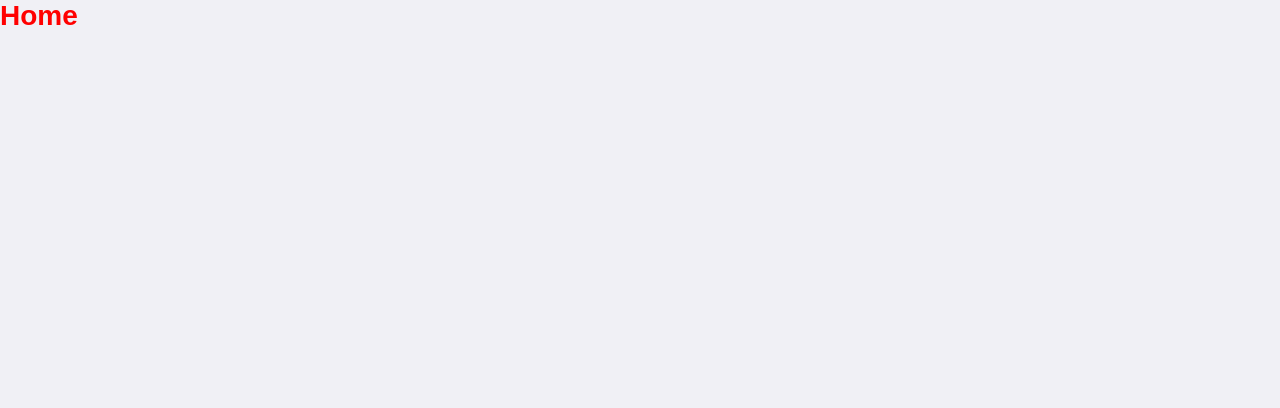
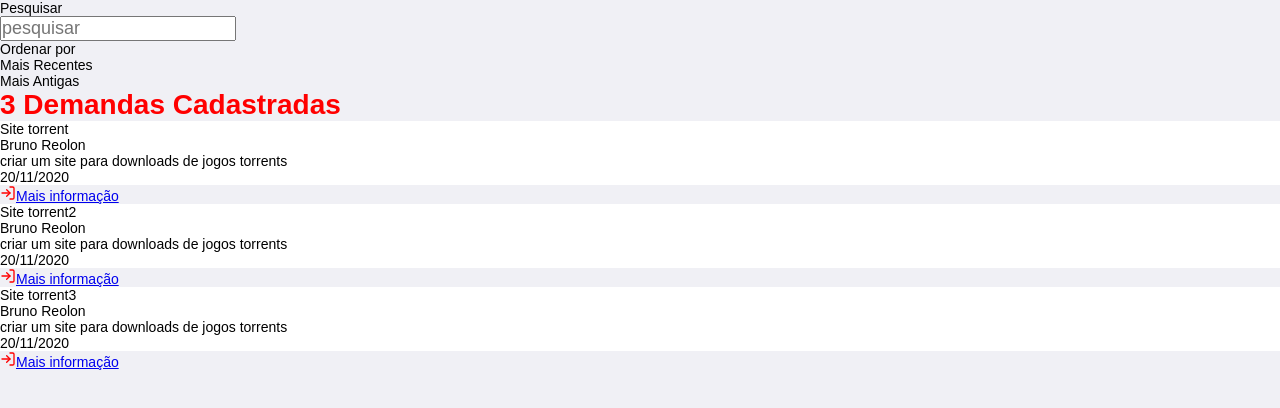
Before and after one commit to brunoreolon/demandas-front, a React (Create React App) app: page /home in a window 1280 px wide. Shown: the top 408 px of the page. Built offline with nearby package versions, Linux system fonts and the light colour scheme.

Commit message:
criando novas telas

```diff
--- a/src/pages/CadastroUsuario/index.js
+++ b/src/pages/CadastroUsuario/index.js
@@ -9,7 +9,7 @@ export default function CadastroUsuario(){
             <section>
                 <h1>Cadastro</h1>
 
-                <Link className="back-link" to="/">
+                <Link className="back-link" to="/logon">
                     <FiArrowLeft size={16} color="red"/>
                     Voltar
                 </Link>
@@ -38,7 +38,7 @@ export default function CadastroUsuario(){
                     <input placeholder="Uiversidade" type="text"/>
                 </div>
 
-                <button className="button" type="submit"> Cadastrar</button>
+                <button className="button" type="submit">Cadastrar</button>
             </form>
         </div>
     );
--- /dev/null
+++ b/src/pages/Coordenador/index.js
@@ -0,0 +1,8 @@
+import React from 'react'
+import './styles.css'
+
+export default function Aprovar(){
+    return(
+        <h1>Coordenador</h1>
+    );
+}
--- /dev/null
+++ b/src/pages/Demanda/index.js
@@ -0,0 +1,8 @@
+import React from 'react';
+import './styles.css'
+
+export default function Demanda() {
+    return (
+        <h1>Demanda</h1>
+    );
+}
--- a/src/pages/Home/index.js
+++ b/src/pages/Home/index.js
@@ -1,8 +1,55 @@
 import React from 'react'
 import './styles.css'
+import { Link } from 'react-router-dom'
+import { FiLogIn } from 'react-icons/fi'
 
 export default function Home(){
     return(
-        <h1>Home</h1>
-    );
-}
+        <div className="body">
+            <div className="filtro">
+                <p>Pesquisar</p>
+                <input placeholder="pesquisar"></input>
+
+                <p>Ordenar por</p>
+                <p>Mais Recentes</p>
+                <p>Mais Antigas</p>
+
+            </div>
+
+            <div className="lista">
+                <h1>3 Demandas Cadastradas</h1>
+                <ul>
+                    <li>Site torrent</li>
+                    <li>Bruno Reolon</li>
+                    <li>criar um site para downloads de jogos torrents</li>
+                    <li>20/11/2020</li>
+                    <Link className="demanda" to="/demanda">
+                        <FiLogIn size={16} color="red"/>
+                        Mais informação
+                    </Link>
+                </ul>
+                <ul>
+                    <li>Site torrent2</li>
+                    <li>Bruno Reolon</li>
+                    <li>criar um site para downloads de jogos torrents</li>
+                    <li>20/11/2020</li>
+                    <Link className="demanda" to="/demanda">
+                        <FiLogIn size={16} color="red"/>
+                        Mais informação
+                    </Link>
+                </ul>
+                <ul>
+                    <li>Site torrent3</li>
+                    <li>Bruno Reolon</li>
+                    <li>criar um site para downloads de jogos torrents</li>
+                    <li>20/11/2020</li>
+                    <Link className="demanda" to="/demanda">
+                    <FiLogIn size={16} color="red"/>
+                    Mais informação
+                    </Link>
+                </ul>
+            </div>
+        </div>
+
+        );
+    }
--- a/src/pages/Home/styles.css
+++ b/src/pages/Home/styles.css
@@ -0,0 +1,3 @@
+.lista ul li {
+    background: #fff;
+}
--- a/src/routes.js
+++ b/src/routes.js
@@ -5,6 +5,8 @@ import Logon from './pages/Login'
 import CadastroUsuario from './pages/CadastroUsuario';
 import CadastroDemanda from './pages/CadastroDemanda';
 import Home from './pages/Home';
+import Demanda from './pages/Demanda';
+import Aprovar from './pages/Coordenador';
 
 export default function Routes() {
     return(
@@ -15,6 +17,8 @@ export default function Routes() {
                 <Route path="/logon" component={Logon} />
                 <Route path="/cadastro-usuario" component={CadastroUsuario} />
                 <Route path="/cadastro-demanda" component={CadastroDemanda} />
+                <Route path="/demanda" component={Demanda} />
+                <Route path="/coordenador" component={Aprovar} />
             </Switch>
         </BrowserRouter>
     );
```
Also changed, not shown: src/pages/Coordenador/styles.css (added), src/pages/Demanda/styles.css (added).
